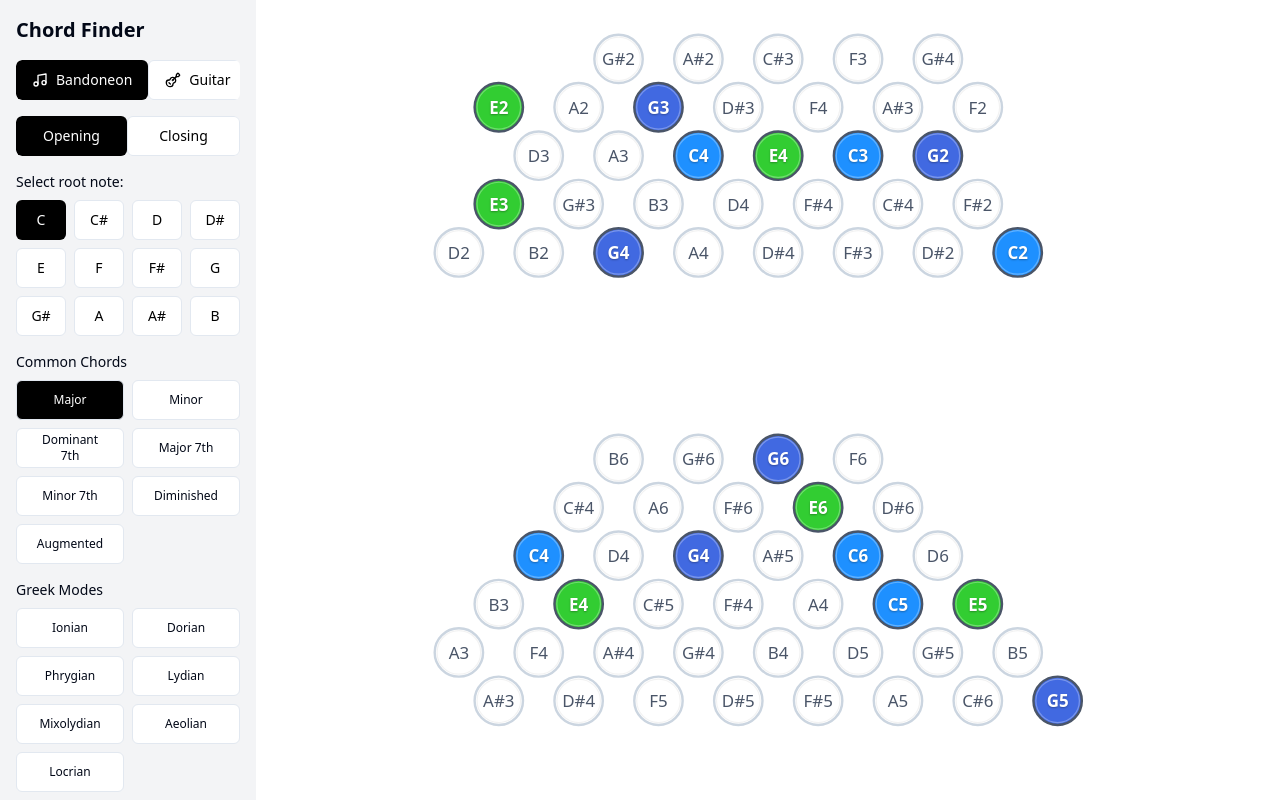
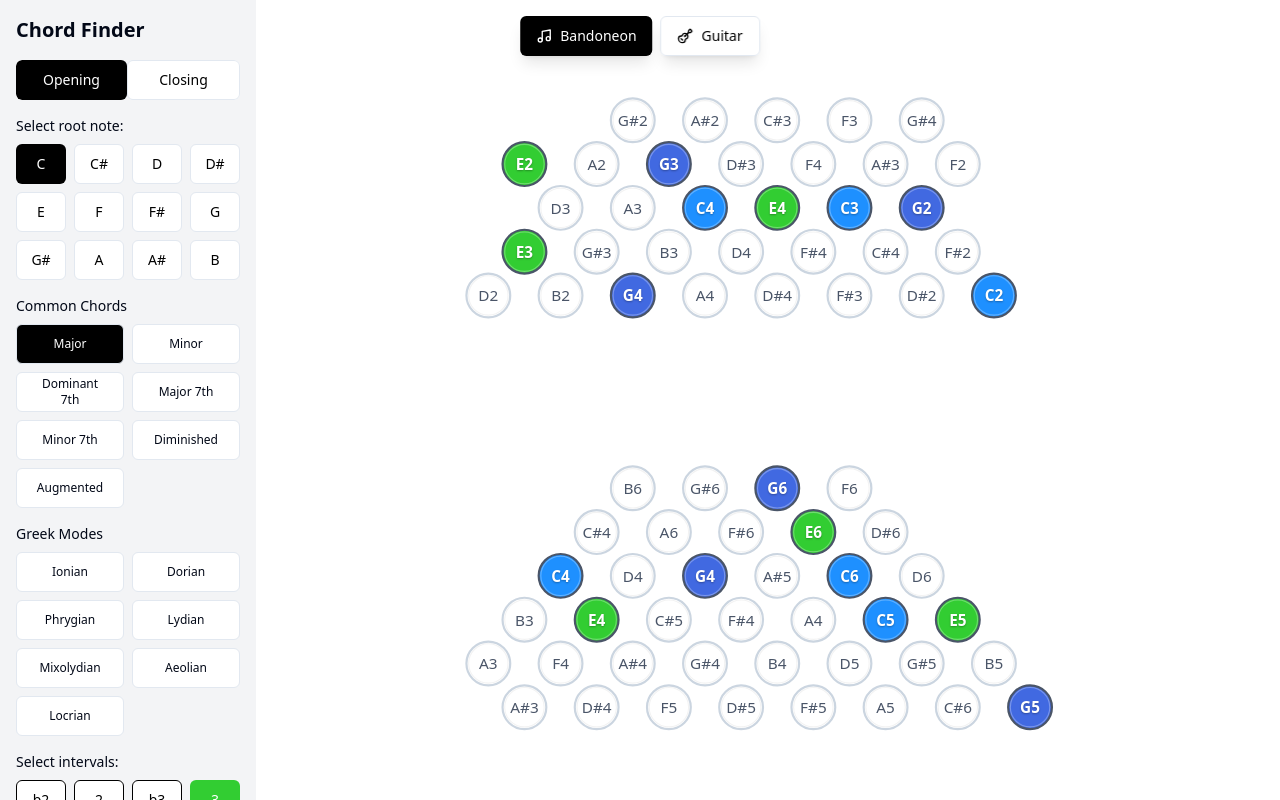
Before and after one commit to JoaoCarabetta/harmonix, a React (Vite) app: page / in a window 1280 px wide. Built offline with nearby package versions, Linux system fonts and the light colour scheme.

Commit message:
add floating buttons

```diff
--- a/src/App.tsx
+++ b/src/App.tsx
@@ -114,18 +114,12 @@
 
   return (
     <div className="w-full h-screen flex">
-      {/* Fixed Control Panel */}
-      <div className="w-64 bg-gray-100 overflow-y-auto flex-shrink-0">
-        <div className="h-full flex flex-col p-4">
-          <h1 className="text-xl font-bold mb-4">{t('title')}</h1>
-
-          {/* Instrument Selector */}
-          <div className="mb-4">
-            <div className="flex rounded-md overflow-hidden">
+      {/* Floating Instrument Buttons */}
+      <div className="fixed top-4 left-1/2 -translate-x-1/2 flex gap-2 z-50">
         <Button
           variant={selectedInstrument === 'bandoneon' ? "default" : "outline"}
           onClick={() => setSelectedInstrument('bandoneon')}
-                className={`flex-1 gap-2 ${selectedInstrument === 'bandoneon' ? 'bg-black text-white hover:bg-gray-800' : 'text-black hover:bg-gray-200'}`}
+          className={`gap-2 shadow-lg hover:shadow-xl transition-all ${selectedInstrument === 'bandoneon' ? 'bg-black text-white hover:bg-gray-800' : 'bg-white/80 backdrop-blur-sm text-black hover:bg-gray-200'}`}
         >
           <Music className="h-4 w-4" />
           {t('bandoneon')}
@@ -133,16 +127,19 @@
         <Button
           variant={selectedInstrument === 'guitar' ? "default" : "outline"}
           onClick={() => setSelectedInstrument('guitar')}
-                className={`flex-1 gap-2 ${selectedInstrument === 'guitar' ? 'bg-black text-white hover:bg-gray-800' : 'text-black hover:bg-gray-200'}`}
+          className={`gap-2 shadow-lg hover:shadow-xl transition-all ${selectedInstrument === 'guitar' ? 'bg-black text-white hover:bg-gray-800' : 'bg-white/80 backdrop-blur-sm text-black hover:bg-gray-200'}`}
         >
           <Guitar className="h-4 w-4" />
           {t('guitar')}
         </Button>
       </div>
-          </div>
+
+      {/* Fixed Control Panel */}
+      <div className="w-64 bg-gray-100 overflow-y-auto flex-shrink-0">
+        <div className="h-full flex flex-col p-4">
+          <h1 className="text-xl font-bold mb-4">{t('title')}</h1>
 
           {/* Opening/Closing Toggle */}
-          {selectedInstrument === 'bandoneon' && (
           <div className="mb-4">
             <div className="flex rounded-md overflow-hidden">
               <Button
@@ -161,7 +158,6 @@
               </Button>
             </div>
           </div>
-          )}
 
           {/* Root Note Selection */}
           <div className="mb-4">
@@ -268,7 +264,7 @@
       </div>
 
       {/* Main Content Area */}
-      <div className="flex-grow flex flex-col">
+      <div className="flex-grow flex flex-col pt-16">
         {selectedInstrument === 'bandoneon' ? (
           <>
             <div className="flex-1 w-full h-1/2">
```
Lines whose indentation alone changed are shown as unchanged.
